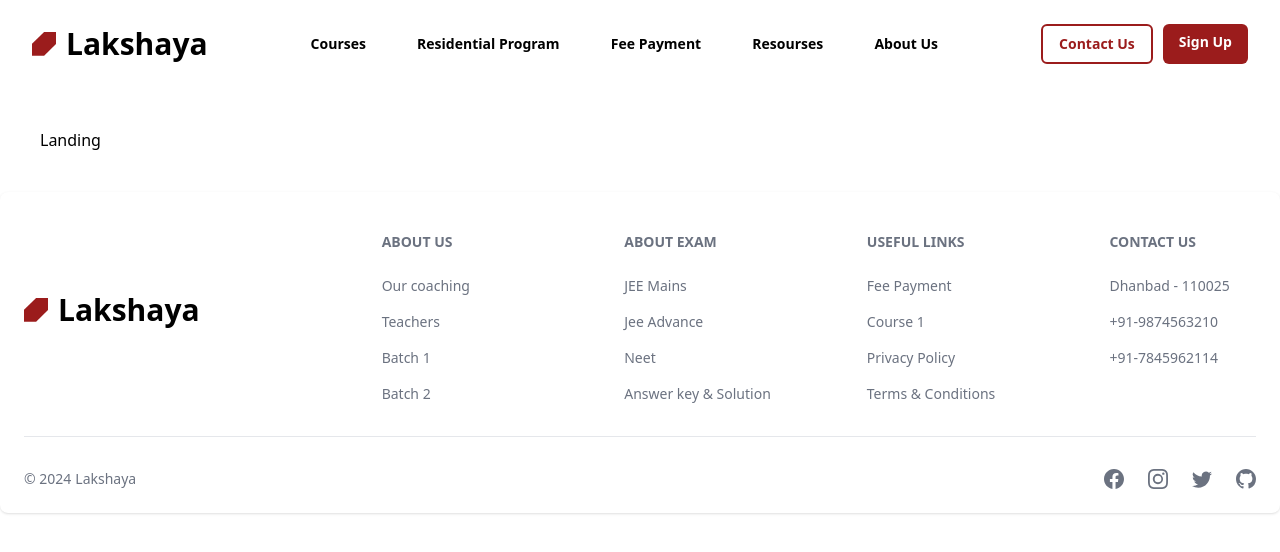
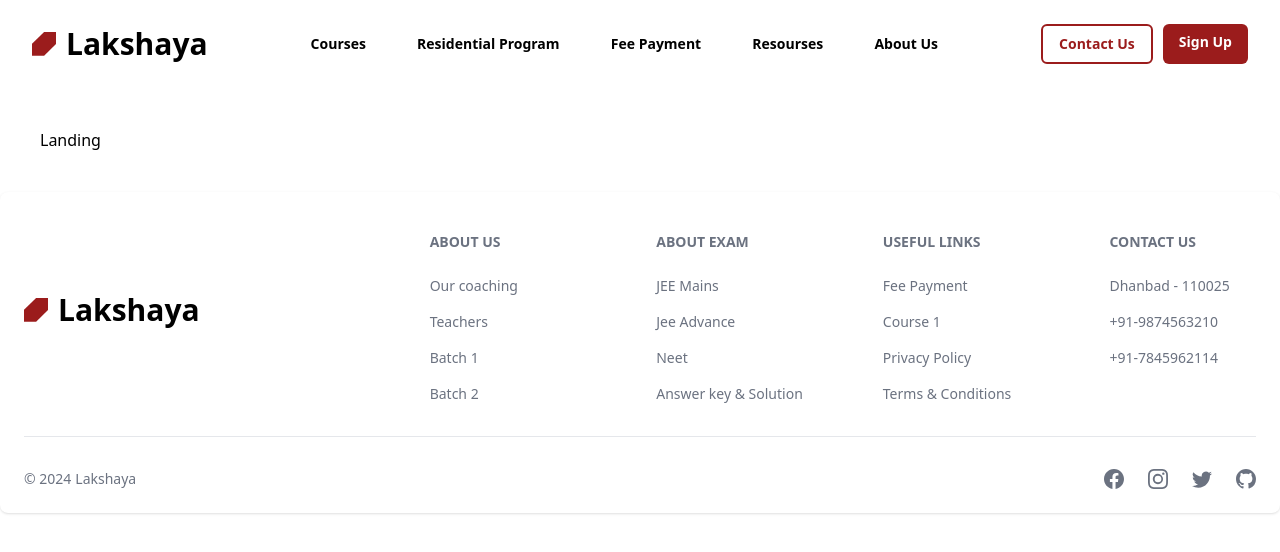
Before and after one commit to whyehtasam/Lakshaya, a React (Vite) app: page / in a window 1280 px wide. Shown: the top 552 px of the page. Built offline with nearby package versions, Linux system fonts and the light colour scheme.

Commit message:
Update FooterMain component styling

```diff
--- a/src/components/footer/FooterMain.jsx
+++ b/src/components/footer/FooterMain.jsx
@@ -14,7 +14,7 @@ const FooterMain = () => {
     <Footer container className="">
       <div className="w-full">
         <div className="grid w-full justify-between sm:flex sm:justify-between md:flex md:grid-cols-1">
-          <div className="flex pb-6 lg:p-0 ">
+          <div className="flex md:hidden lg:flex pb-6 lg:p-0 ">
             <a
               href="/"
               className="inline-flex items-center gap-2.5 text-2xl font-bold text-black md:text-3xl"
@@ -33,7 +33,7 @@ const FooterMain = () => {
               Lakshaya
             </a>
           </div>
-          <div className="grid grid-cols-2 gap-8 sm:mt-4 sm:grid-cols-3 md:grid-cols-4 lg:gap-24">
+          <div className="grid grid-cols-2 gap-8 sm:mt-4 sm:grid-cols-3 md:grid-cols-4 lg:gap-20">
             <div>
               <Footer.Title title="About Us" />
               <Footer.LinkGroup col>
```
